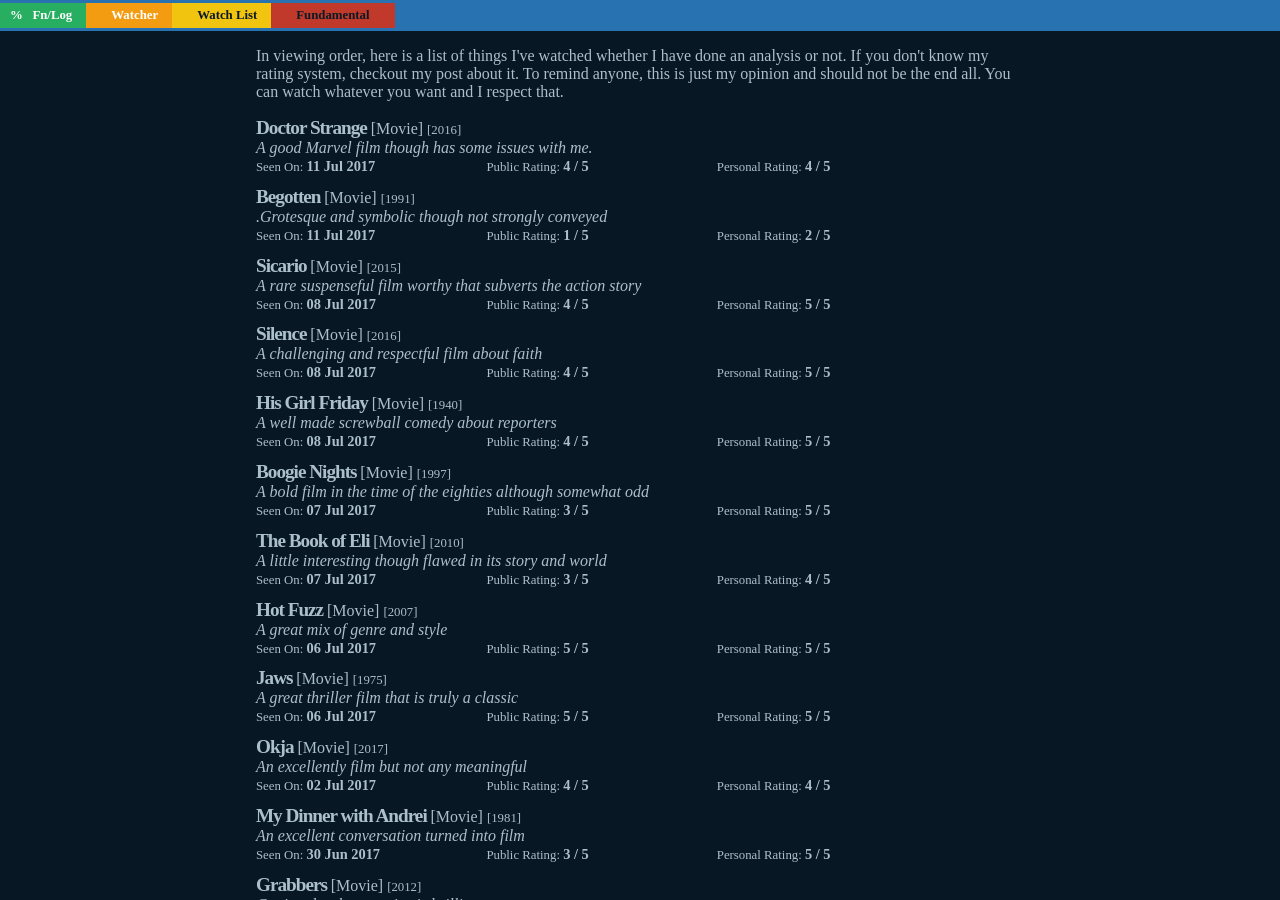
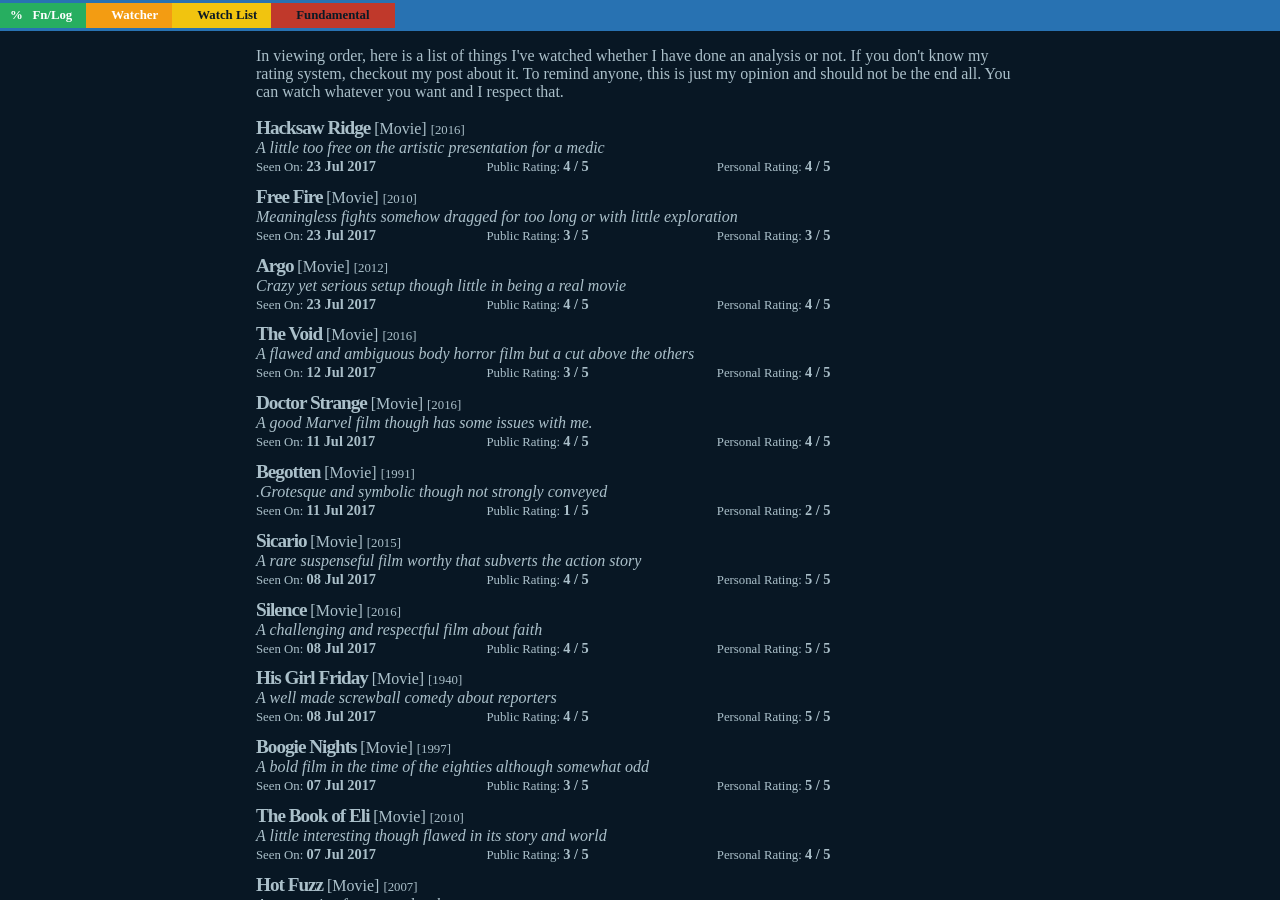
Before and after one commit to FrancisMurillo/FrancisMurillo.github.io, a Jekyll site: the page built from watcher/watch-list.html, in a window 1280 px wide and 900 px high. Built offline with Jekyll 4.4.1, drawn with Linux system fonts in a browser that asks for light colours.

```diff
--- a/_data/official-watch-list.yaml
+++ b/_data/official-watch-list.yaml
@@ -1,3 +1,35 @@
+- title: "Hacksaw Ridge"
+  type: "Movie"
+  year: "2016"
+  public-rating: "4 / 5"
+  personal-rating: "4 / 5"
+  date: "2017-07-23"
+  quick-word: "A little too free on the artistic presentation for a medic"
+  link: ""
+- title: "Free Fire"
+  type: "Movie"
+  year: "2010"
+  public-rating: "3 / 5"
+  personal-rating: "3 / 5"
+  date: "2017-07-23"
+  quick-word: "Meaningless fights somehow dragged for too long or with little exploration"
+  link: ""
+- title: "Argo"
+  type: "Movie"
+  year: "2012"
+  public-rating: "4 / 5"
+  personal-rating: "4 / 5"
+  date: "2017-07-23"
+  quick-word: "Crazy yet serious setup though little in being a real movie"
+  link: ""
+- title: "The Void"
+  type: "Movie"
+  year: "2016"
+  public-rating: "3 / 5"
+  personal-rating: "4 / 5"
+  date: "2017-07-12"
+  quick-word: "A flawed and ambiguous body horror film but a cut above the others"
+  link: ""
 - title: "Doctor Strange"
   type: "Movie"
   year: "2016"
```
Also changed, not shown: writing/_posts/2017-07-24-Elixir Exploration - Pipe Operator.html (added, +383 -0 lines).
